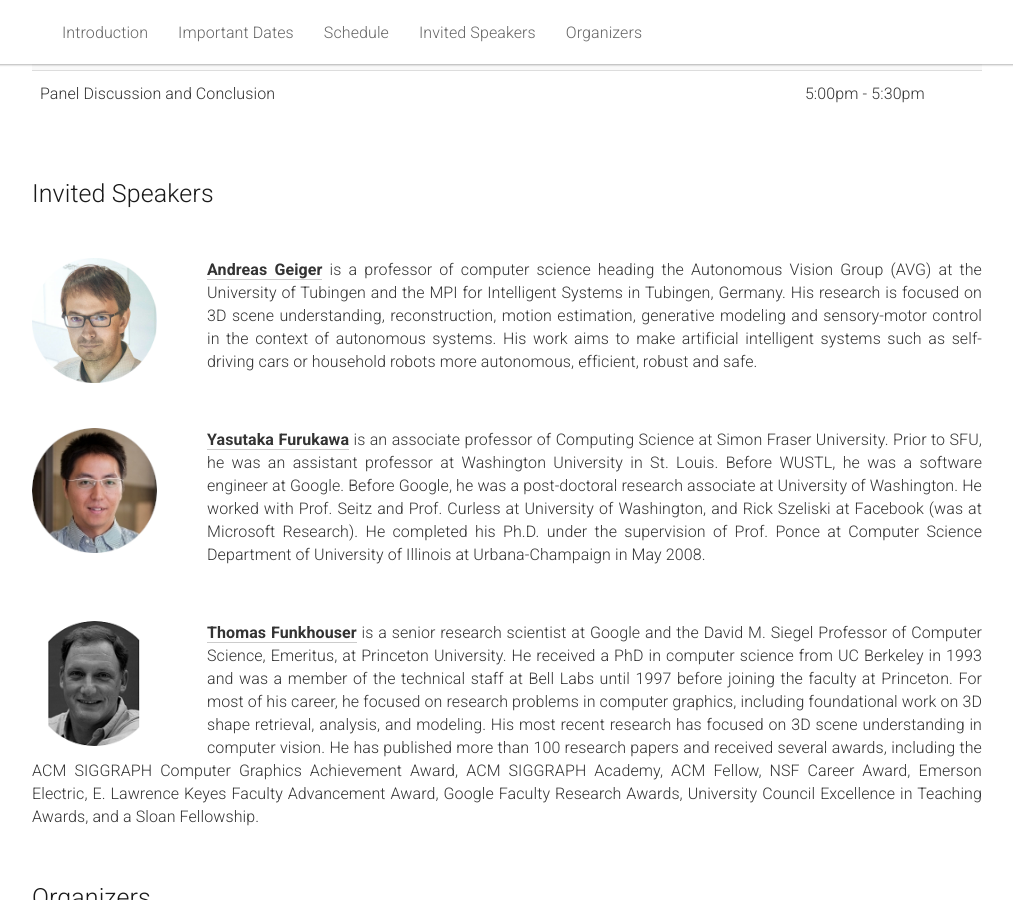
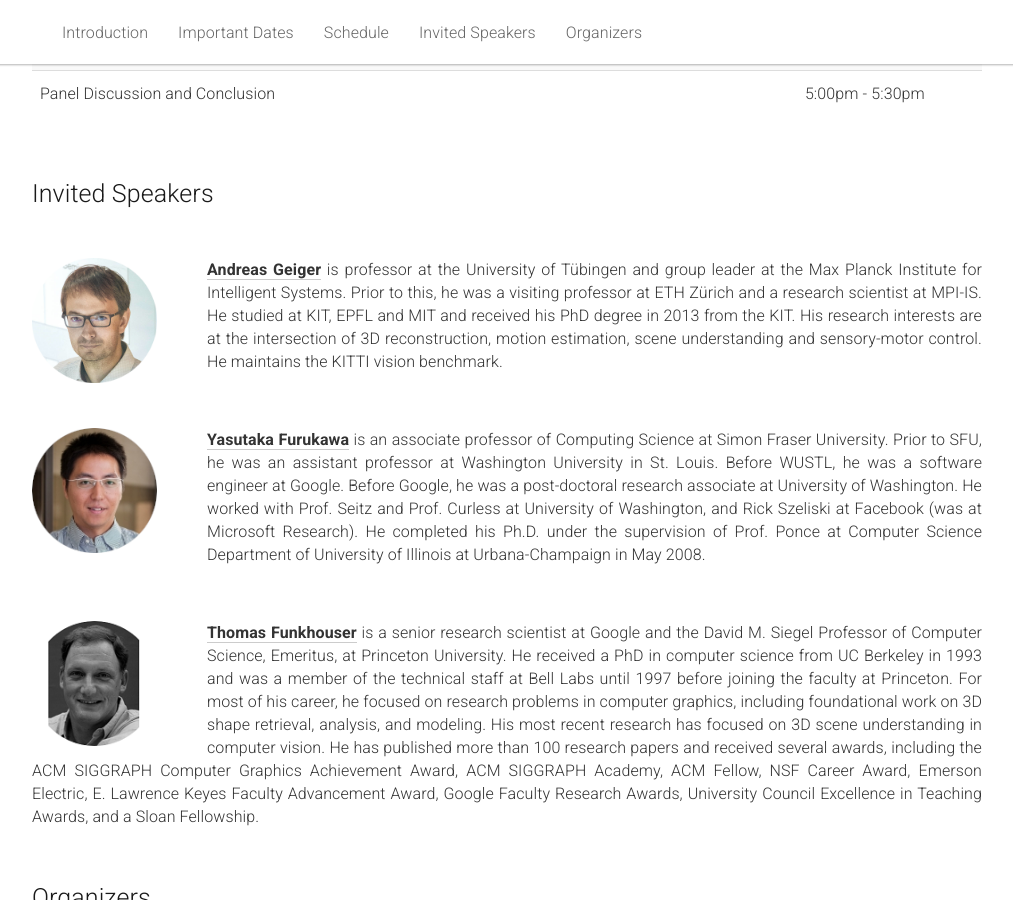
Before and after one commit to ScanNet/cvpr2020workshop, a Jekyll site: the page built from _pages/home.md, in a window 1280 px wide and 900 px high, scrolled down 2415 px. Shown: the whole window, without its empty margins (133-1146 px from the left). Built offline with Jekyll 4.4.1, drawn with Linux system fonts in a browser that asks for light colours.

Commit message:
Update home.md

```diff
--- a/_pages/home.md
+++ b/_pages/home.md
@@ -206,7 +206,7 @@ acknowledgements: ""
   <div class="col-md-12">
     <a href="http://www.cvlibs.net"><img class="people-pic" style="float:left;margin-right:50px;" src="{{ "/static/img/people/andreas_geiger.png" | prepend:site.baseurl }}"></a>
     <p>
-      <b><a href="http://www.cvlibs.net">Andreas Geiger</a></b> is a professor of computer science heading the Autonomous Vision Group (AVG) at the University of Tubingen and the MPI for Intelligent Systems in Tubingen, Germany. His research is focused on 3D scene understanding, reconstruction, motion estimation, generative modeling and sensory-motor control in the context of autonomous systems. His work aims to make artificial intelligent systems such as self-driving cars or household robots more autonomous, efficient, robust and safe.
+      <b><a href="http://www.cvlibs.net">Andreas Geiger</a></b> is professor at the University of Tübingen and group leader at the Max Planck Institute for Intelligent Systems. Prior to this, he was a visiting professor at ETH Zürich and a research scientist at MPI-IS. He studied at KIT, EPFL and MIT and received his PhD degree in 2013 from the KIT. His research interests are at the intersection of 3D reconstruction, motion estimation, scene understanding and sensory-motor control. He maintains the KITTI vision benchmark.
     </p>
   </div>
 </div><br>
```
